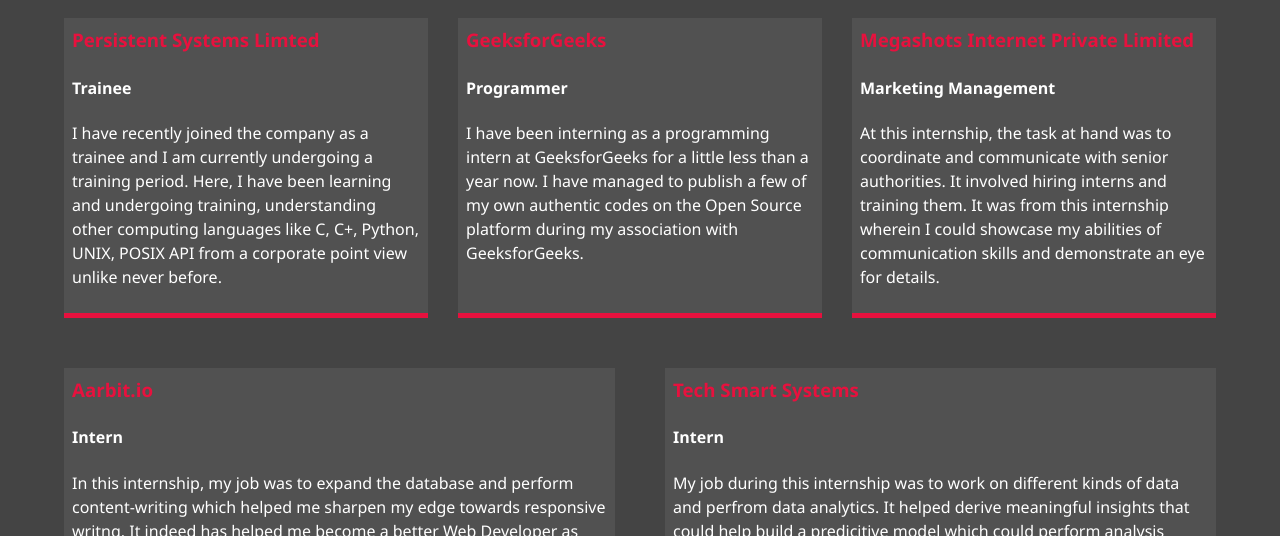
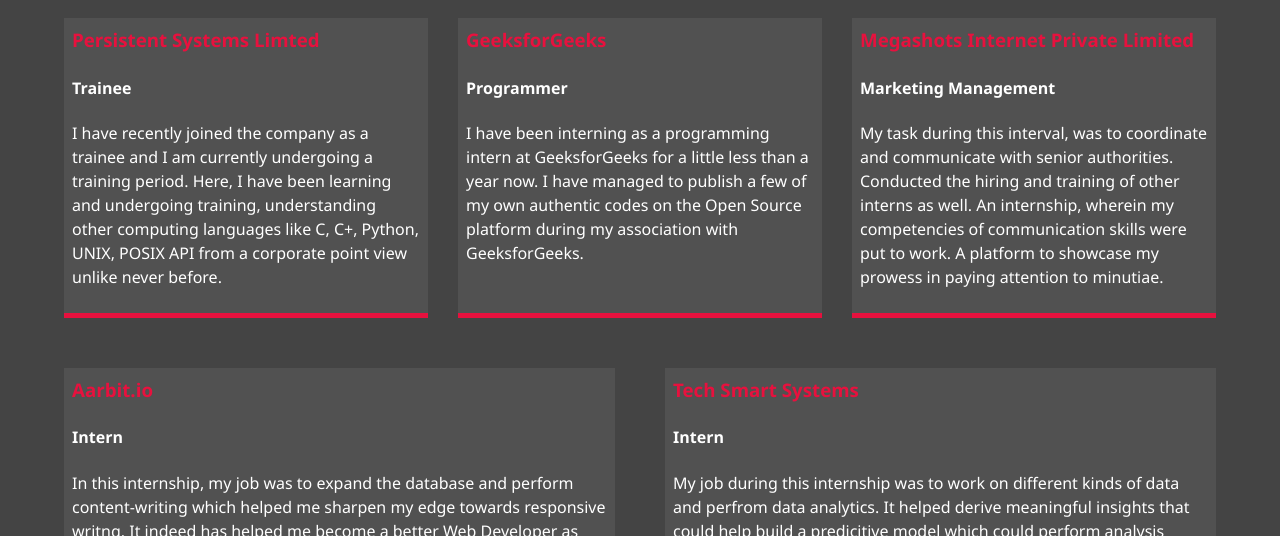
Before and after one commit to YashGandhi21/Yash, a website: page my_portfolio/about.html in a window 1280 px wide. Shown: the part 564-1100 px from the top of the page. Drawn offline with Linux system fonts and the light colour scheme.

Commit message:
about page changed

```diff
--- a/my_portfolio/about.html
+++ b/my_portfolio/about.html
@@ -99,11 +99,11 @@
           </h3>
           <h4>Marketing Management</h4>
           <p>
-            At this internship, the task at hand was to coordinate and
-            communicate with senior authorities. It involved hiring interns and
-            training them. It was from this internship wherein I could showcase
-            my abilities of communication skills and demonstrate an eye for
-            details.
+            My task during this interval, was to coordinate and communicate with
+            senior authorities. Conducted the hiring and training of other
+            interns as well. An internship, wherein my competencies of
+            communication skills were put to work. A platform to showcase my
+            prowess in paying attention to minutiae.
           </p>
         </div>
       </div>
```
